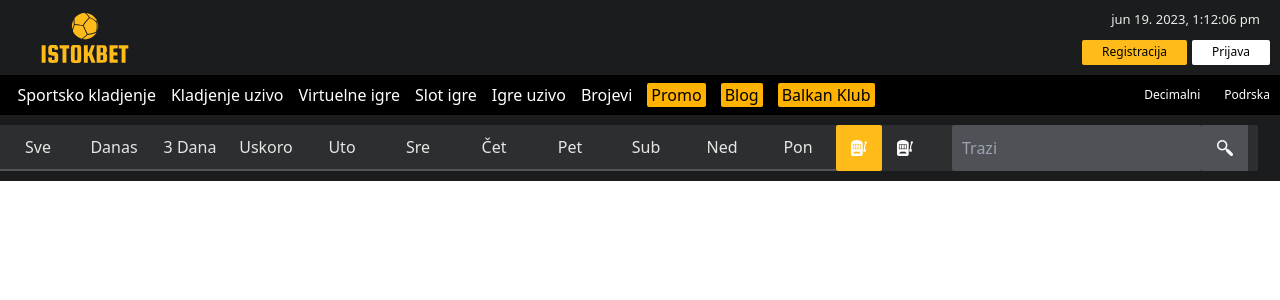
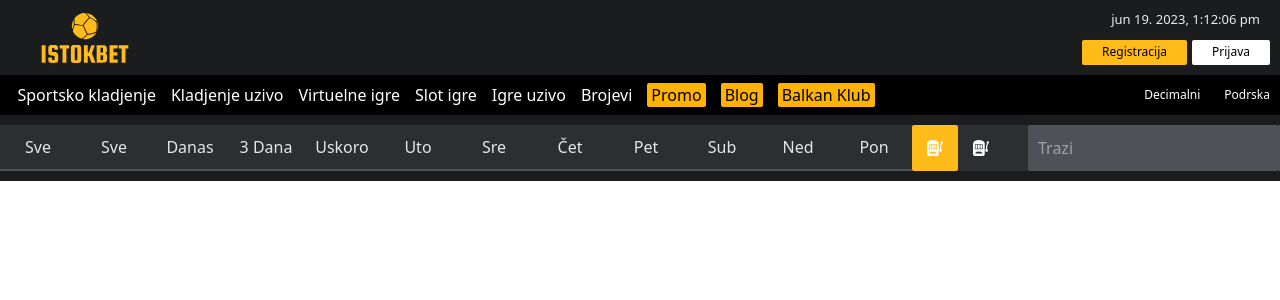
Before and after one commit to IvanVidenovic1988/istok-bet, a React (Create React App) app: page / in a window 1280 px wide. Shown: the top 300 px of the page. Built offline with nearby package versions, Linux system fonts and the light colour scheme.

Commit message:
routes sorted

```diff
--- a/src/consts/subNavRoutes.ts
+++ b/src/consts/subNavRoutes.ts
@@ -3,14 +3,7 @@ import { ROUTES } from "../config/consts";
 import 'moment/locale/sr'
 import Sve from "../pages/SportskoKladjenje/Sve";
 
-export const SUBNAV_SVE = [
-    {
-        label: 'Sve',
-        link: ROUTES.sve
-    },
-]
-
-const formatDate = (date = 0) => {
+const formatDate = (date: number) => {
     if (date === 0) {
         return {
             label: 'Danas',
@@ -27,8 +20,13 @@ const formatDate = (date = 0) => {
 
 export const SUBNAV_ROUTES = [
     {
-        label: formatDate().label,
-        link: formatDate().link,
+        label: 'Sve',
+        link: ROUTES.sve,
+        Element: Sve
+    },
+    {
+        label: formatDate(0).label,
+        link: formatDate(0).link,
         Element: Sve
     },
     {
--- a/src/feature/navbar/nav/subNav/SportskoKladjenjeMobileSubNav.tsx
+++ b/src/feature/navbar/nav/subNav/SportskoKladjenjeMobileSubNav.tsx
@@ -54,7 +54,8 @@ const SportskoKladjenjeMobileSubNav: FC = () => {
 
             {isDropdownOpen &&
                 <ul ref={ref} className={`absolute top-[46px] left-0 text-[#e6e6e6] text-left flex flex-col items-center`}>
-                    {SUBNAV_ROUTES.map((route) => (
+
+                    {SUBNAV_ROUTES.slice(1).map((route) => (
                         <NavLink
                             to={(`${ROUTES.sportskoKladjenje}/${route.link}`)}
                             key={route.label}
--- a/src/feature/navbar/nav/subNav/SportskoKladjenjeSubNav.tsx
+++ b/src/feature/navbar/nav/subNav/SportskoKladjenjeSubNav.tsx
@@ -1,7 +1,7 @@
 import React, { FC } from 'react';
 import { NavLink } from 'react-router-dom';
 import { ROUTES } from '../../../../config/consts';
-import { SUBNAV_SVE } from '../../../../consts/subNavRoutes';
+import { SUBNAV_ROUTES } from '../../../../consts/subNavRoutes';
 import SubNavSearch from './SubNavSearch';
 import SportskoKladjenjeDesktopSubNav from './SportskoKladjenjeDesktopSubNav';
 import SportskoKladjenjeMobileSubNav from './SportskoKladjenjeMobileSubNav';
@@ -19,9 +19,9 @@ const SubNav: FC = () => {
 
                 <div className='h-[46px] my-[10px] mr-[10px] bg-[#2c2e30] flex justify-between'>
 
-                    <div className='flex justify-between'>
+                    <div className='flex'>
                         <div>
-                            {SUBNAV_SVE.map((route) => (
+                            {SUBNAV_ROUTES.slice(0, 1).map((route) => (
                                 <NavLink
                                     to={(`${ROUTES.sportskoKladjenje}/${route.link}`)}
                                     key={route.label}
```
